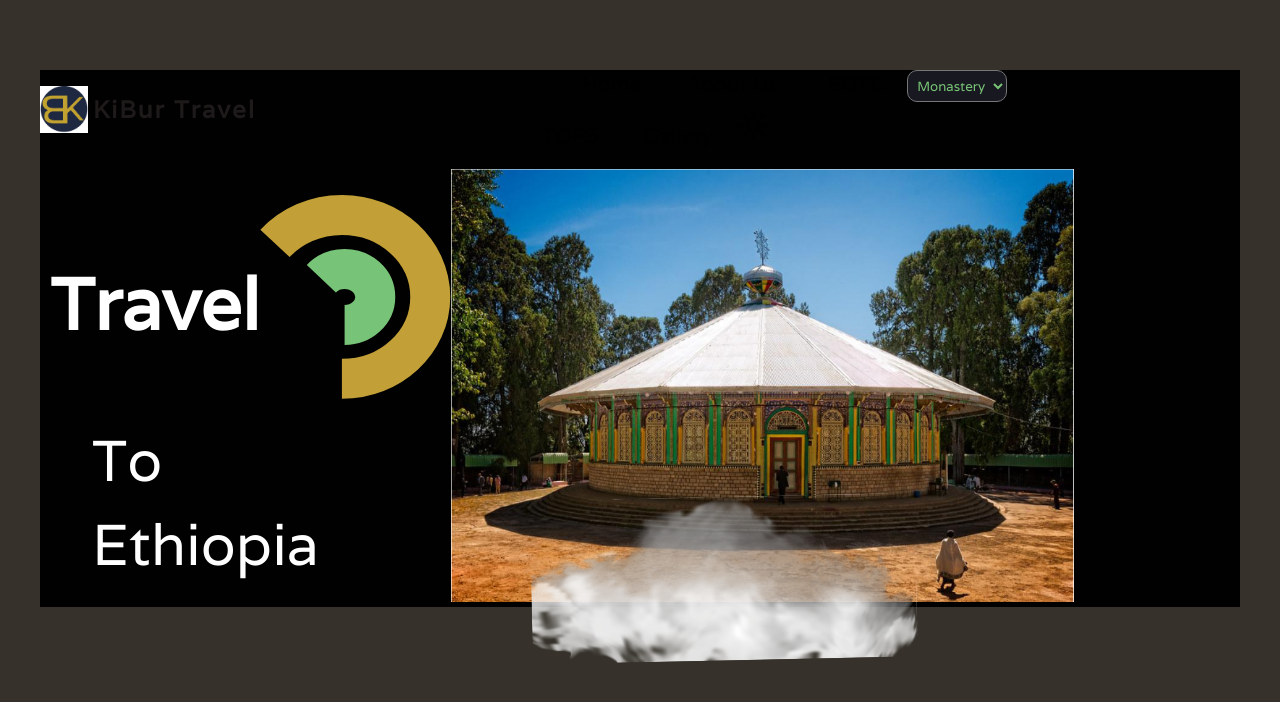
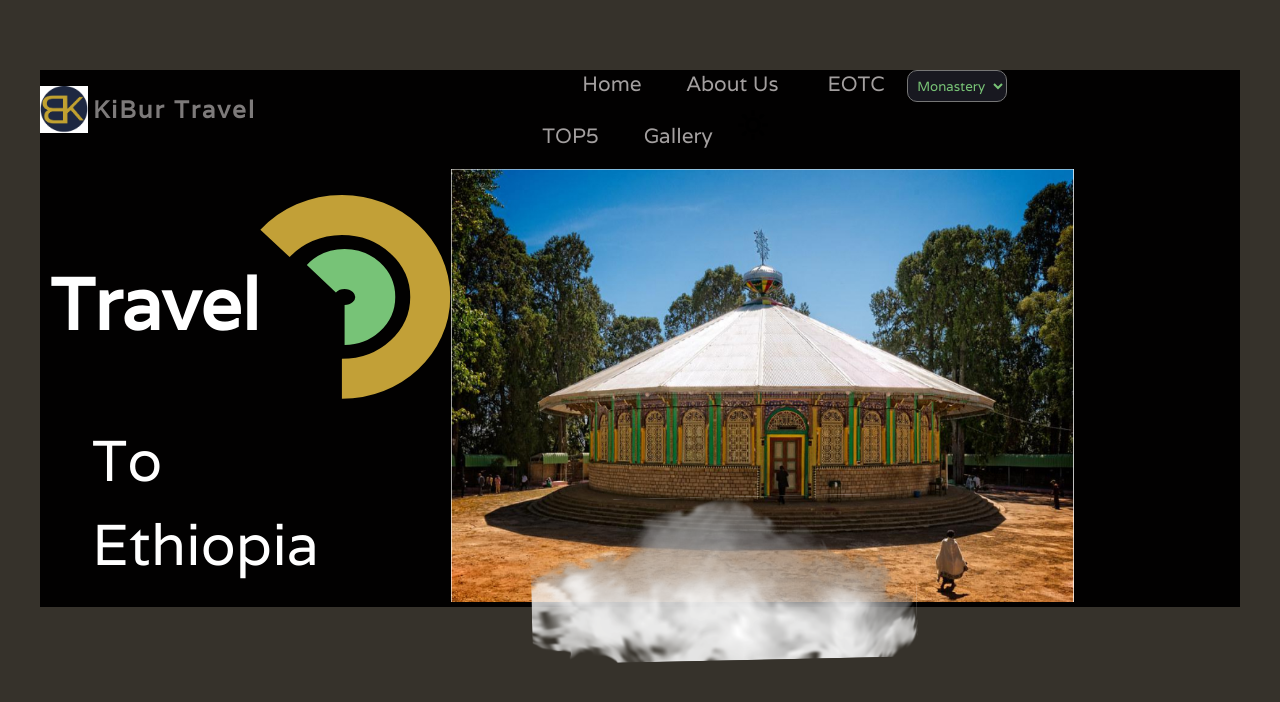
Before and after one commit to biruk-anley/Portfolio_Using_React.js, a React (Create React App) app: page / in a window 1280 px wide. Shown: the top 702 px of the page. Built offline with nearby package versions, Linux system fonts and the light colour scheme; a web font is replaced by a local one.

Commit message:
add style for navabar

```diff
--- a/src/pages/CSS/Navabars.css
+++ b/src/pages/CSS/Navabars.css
@@ -12,7 +12,7 @@
 }
 .images h2{
     font-size: 1.5rem;
-    color: rgb(30, 26, 26);
+    color: rgba(248, 245, 245, 0.498);
     cursor: pointer;
     text-transform: capitalize;
     font-weight: 700;
@@ -28,7 +28,7 @@ ul{
     text-decoration: none;
     padding: 0 1.4rem;
     font-size: 1.3rem;
-    color: black;
+    color: rgb(163, 159, 159);
 }
 .menus img{
     display: none;
```
